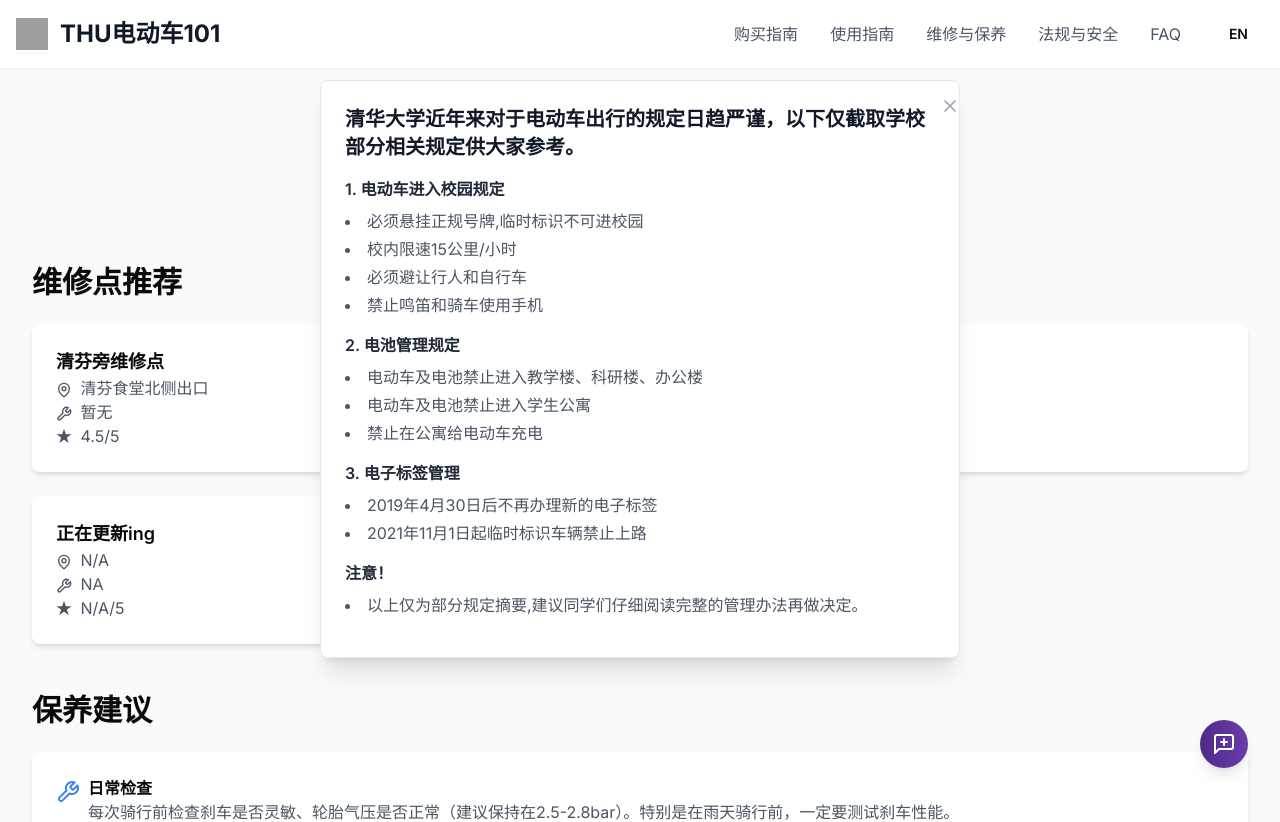
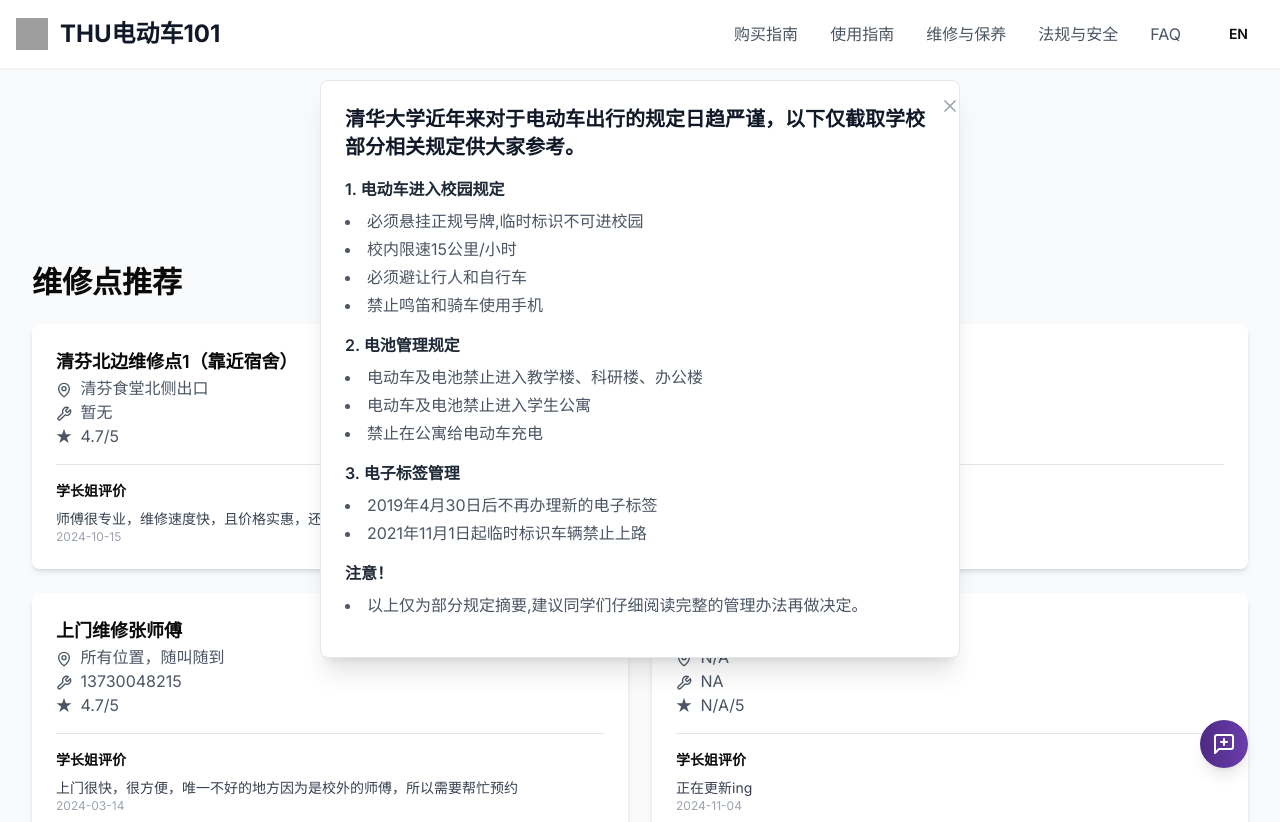
Before and after one commit to humblebanana/thu-scooter-101-web, a Next.js app: page /repair-maintenance in a window 1280 px wide. Shown: the top 822 px of the page. Built offline with nearby package versions, Linux system fonts and the light colour scheme; grey boxes are pictures that could not be loaded.

Commit message:
可以停车位置；维修与保养点显示方式更改

```diff
--- a/app/repair-maintenance/page.tsx
+++ b/app/repair-maintenance/page.tsx
@@ -15,15 +15,52 @@
           <h2 className="text-3xl font-bold">维修点推荐</h2>
           <div className="grid md:grid-cols-2 gap-6">
             {[
-              { name: "清芬旁维修点", location: "清芬食堂北侧出口", contact: "暂无", rating: "4.5" },
-              { name: "上门维修张师傅", location: "所有位置，随叫随到", contact: "13730048215", rating: "4.7" },
-              { name: "正在更新ing", location: "N/A", contact: "NA", rating: "N/A" },
+              {
+                name: "清芬北边维修点1（靠近宿舍）",
+                location: "清芬食堂北侧出口",
+                contact: "暂无",
+                rating: "4.7",
+                reviews: [
+                  { text: "师傅很专业，维修速度快，且价格实惠，还能拖车", date: "2024-10-15" }
+                ]
+              },
+              {
+                name: "清芬北边维修点2（靠近宿舍）",
+                location: "清芬食堂北侧出口",
+                contact: "暂无",
+                rating: "4.0",
+                reviews: [
+                  { text: "师傅比较敷衍，态度一般，价格也蛮贵的", date: "2024-09-12" }
+                ]
+              },
+              {
+                name: "上门维修张师傅",
+                location: "所有位置，随叫随到",
+                contact: "13730048215",
+                rating: "4.7",
+                reviews: [
+                  { text: "上门很快，很方便，唯一不好的地方因为是校外的师傅，所以需要帮忙预约", date: "2024-03-14" },
+                ]
+              },
+              { name: "正在更新ing", location: "N/A", contact: "NA", rating: "N/A" ,reviews: [{text: "正在更新ing", date: "2024-11-04"}]},
             ].map((shop, index) => (
               <div key={index} className="bg-white rounded-lg p-6 shadow-md hover:shadow-lg transition-shadow">
                 <h3 className="text-lg font-semibold">{shop.name}</h3>
                 <p className="text-gray-600"><MapPin className="inline-block w-4 h-4 mr-1" /> {shop.location}</p>
                 <p className="text-gray-600"><Wrench className="inline-block w-4 h-4 mr-1" /> {shop.contact}</p>
-                <p className="text-gray-600"><span className="inline-block w-4 h-4 mr-1">★</span> {shop.rating}/5</p>
+                <p className="text-gray-600 mb-4"><span className="inline-block w-4 h-4 mr-1">★</span> {shop.rating}/5</p>
+
+                <div className="mt-4 border-t pt-4">
+                  <h4 className="text-sm font-semibold mb-2">学长姐评价</h4>
+                  <div className="space-y-2">
+                    {shop.reviews?.map((review, idx) => (
+                      <div key={idx} className="text-sm">
+                        <p className="text-gray-700">{review.text}</p>
+                        <p className="text-gray-400 text-xs">{review.date}</p>
+                      </div>
+                    ))}
+                  </div>
+                </div>
               </div>
             ))}
           </div>
@@ -58,7 +95,7 @@
                 <Wrench className="w-6 h-6 text-blue-500 mr-2 mt-1" />
                 <div>
                   <h3 className="font-semibold">定期保养</h3>
-                  <p className="text-gray-600">每学期至少做一次全面检修（约300-500元），包括更换刹车片、调整链条松紧度、检查电机等。遇到异响或操控不适要及时去维修点检查。定期给链条上油可以延长使用寿命。</p>
+                  <p className="text-gray-600">每学期���少做一次全面检修（约300-500元），包括更换刹车片、调整链条松紧度、检查电机等。遇到异响或操控不适要及时去维修点检查。定期给链条上油可以延长使用寿命。</p>
                 </div>
               </li>
               <li className="flex items-start">
--- a/app/usage-guide/page.tsx
+++ b/app/usage-guide/page.tsx
@@ -4,16 +4,6 @@
 import { MapPin, Battery, User, Shield, AlertTriangle, Clock, Copy, MessageSquare } from 'lucide-react'
 import dynamic from 'next/dynamic';
 import { useState, useEffect } from 'react';
-import parking1 from '@/public/parking-images/parking-1.jpg';
-import dormParking1 from '@/public/parking-images/dorm-parking-1.jpg';
-import libraryParking1 from '@/public/parking-images/library-parking-1.jpg';
-import {
-  Carousel,
-  CarouselContent,
-  CarouselItem,
-  CarouselNext,
-  CarouselPrevious,
-} from "@/components/ui/carousel"
 
 const ImageSlider = dynamic(() => import('@/components/ImageSlider'), { ssr: false });
 
@@ -30,20 +20,35 @@
 
 const parkingAreas = [
   {
-    name: "教学楼指定电动车停车场",
-    image: parking1,
-    description: "教学楼附近的停车区域基本参照自行车的停放位置。需要特别注意：六教架空层和靠近楼宇的地方严禁停放电动车。请在指定区域内有序停放。"
+    name: "教学楼区域",
+    locations: [
+      "一教至五教周边指定区域",
+      "六教（除架空层外）指定区域",
+      "一般院系楼外皆能停车",
+      "待补充……"
+    ],
+    note: "请注意观察每个教学楼附近的停车标识，严格遵守停放规范"
   },
   {
-    name: "紫荆宿舍区电动车停车位",
-    image: dormParking1,
-    description: "目前宿舍区的指定停车点包括：紫荆篮球场旁、紫荆网球场旁，以及紫荆11号楼和8号楼对面的延伸区域。请按照标识停放，保持整齐。"
+    name: "宿舍区域",
+    locations: [
+      "紫荆篮球场旁停车带",
+      "紫荆网球场旁停车带",
+      "紫荆34号楼，紫荆8号楼，紫荆11号楼对面停车带（沿着紫操边缘）",
+      "待补充……"
+    ],
+    note: "宿舍区请不要将车停到架空层"
   },
   {
-    name: "图书馆周边停车区域",
-    image: libraryParking1,
-    description: "图书馆周边区域目前没有具体限制，可以在周边合适位置停放。但请注意不要影响行人通行，保持整洁有序。"
-  },
+    name: "公共区域",
+    locations: [
+      "图书馆周边皆可停，除李文正馆和逸夫馆有特殊要求外",
+      "综体北体周边暂无特殊规定皆可停车",
+      "食堂周边规划区域",
+      "待补充……"
+    ],
+    note: "公共区域停车需特别注意不要影响行人通行"
+  }
 ];
 
 export default function UsageGuide() {
@@ -51,7 +56,7 @@
   const [chargingMasters, setChargingMasters] = useState<ChargingMaster[]>([]);
   const [error, setError] = useState<string | null>(null);
   const [copiedId, setCopiedId] = useState<number | null>(null);
-  const fullText = " 不携带电动车电池进入公寓！不在公寓内给电动车电池充电！😠";
+  const fullText = "请不要携带电动车电池进入公寓！不要在公寓内给电动车电池充电！⚠️😠";
 
   useEffect(() => {
     let index = 0;
@@ -141,43 +146,28 @@
           </div>
 
           {/* 允许停车区域 */}
-          <section className="space-y-6 mb-32">
+          <section className="space-y-6 mb-12">
             <h2 className="text-3xl font-bold">允许停车区域</h2>
-            <Carousel
-              opts={{
-                align: "center",
-                loop: true,
-              }}
-              className="w-full max-w-3xl mx-auto"
-            >
-              <CarouselContent className="-ml-4">
-                {parkingAreas.map((area, index) => (
-                  <CarouselItem key={index} className="pl-4 basis-full">
-                    <div className="bg-white rounded-lg shadow-md overflow-hidden flex flex-col max-w-lg mx-auto hover:shadow-xl">
-                      <div className="relative w-full h-72 md:h-[420px]">
-                        <Image
-                          src={area.image}
-                          alt={area.name}
-                          fill
-                          className="object-cover"
-                          sizes="(max-width: 768px) 100vw, (max-width: 1200px) 50vw, 33vw"
-                        />
-                      </div>
-                      <div className="p-3 flex-grow pb-4">
-                        <h3 className="text-lg font-semibold mb-1">{area.name}</h3>
-                        <p className="text-sm text-gray-600 mb-2">
-                          {area.description}
-                        </p>
-                        <ul className="list-disc list-inside text-sm text-gray-600 mb-2">
-                        </ul>
-                      </div>
-                    </div>
-                  </CarouselItem>
-                ))}
-              </CarouselContent>
-              <CarouselPrevious className="hidden md:flex" />
-              <CarouselNext className="hidden md:flex" />
-            </Carousel>
+            <div className="grid md:grid-cols-3 gap-6">
+              {parkingAreas.map((area, index) => (
+                <div key={index} className="bg-transparent rounded-lg p-6 border-l-4 border-gray-500 hover:shadow-lg transition-all duration-300">
+                  <h3 className="text-xl font-bold text-green-700 mb-4">
+                    {area.name}
+                  </h3>
+                  <ul className="space-y-2 mb-4">
+                    {area.locations.map((location, idx) => (
+                      <li key={idx} className="flex items-center text-gray-700">
+                        <span className="w-2 h-2 bg-black rounded-full mr-2"></span>
+                        {location}
+                      </li>
+                    ))}
+                  </ul>
+                  <p className="text-sm text-gray-500 italic">
+                    📌 {area.note}
+                  </p>
+                </div>
+              ))}
+            </div>
           </section>
         </section>
         <section id="charging-stations" className="space-y-6">
```
Also changed, not shown: 2 other files (tests, documents, lock files or other folders).
